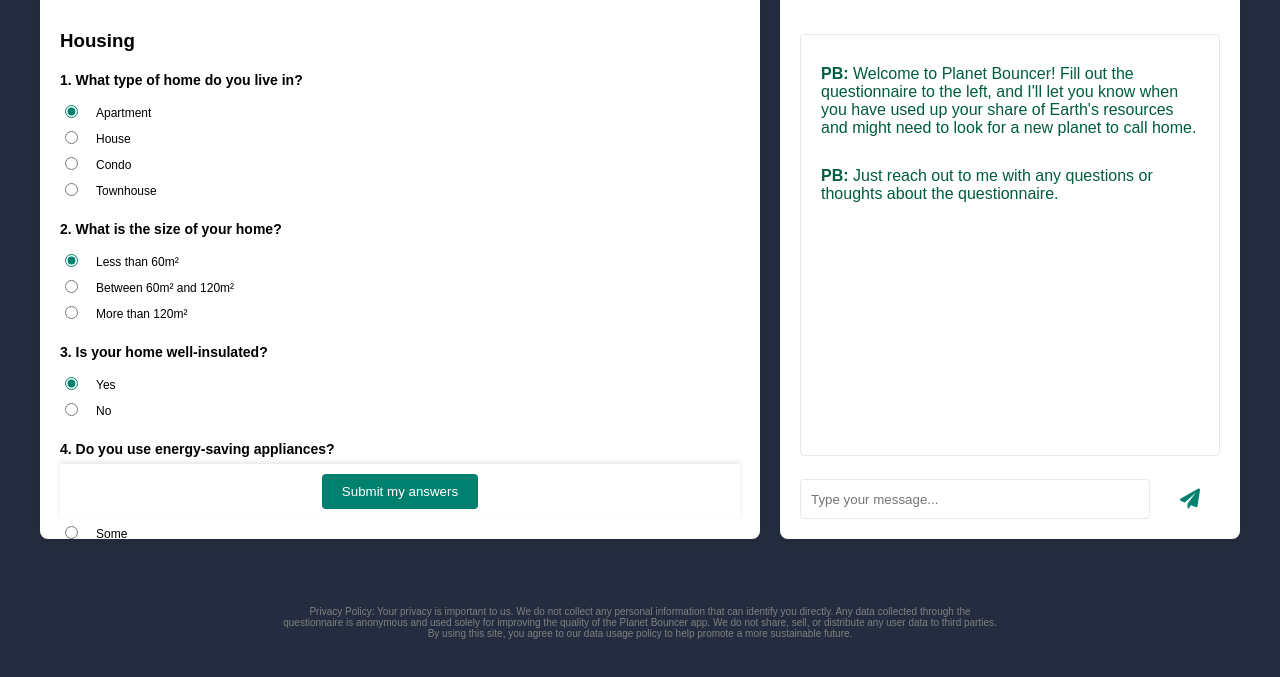
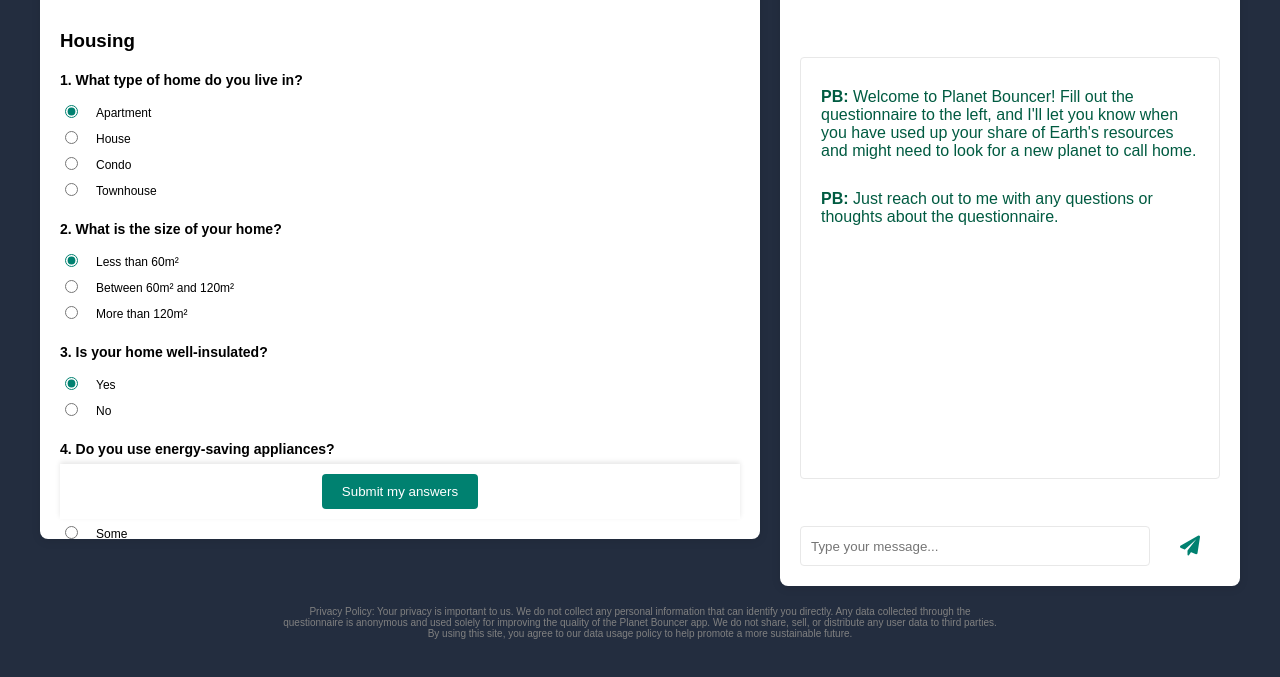
Before and after one commit to FabZet/PlanetBouncer, a website: page index.html in a window 1280 px wide. Shown: the part 121-798 px from the top of the page. Drawn offline with Linux system fonts and the light colour scheme; a web font is replaced by a local one.

Commit message:
Update index.html

```diff
--- a/index.html
+++ b/index.html
@@ -65,7 +65,7 @@
                 display: flex;
                 flex-direction: column;
                 justify-content: space-between;
-                max-height: 75vh; /* Height limit */
+             /* max-height: 75vh; */
                 max-width: 35%;
             }
 
```
